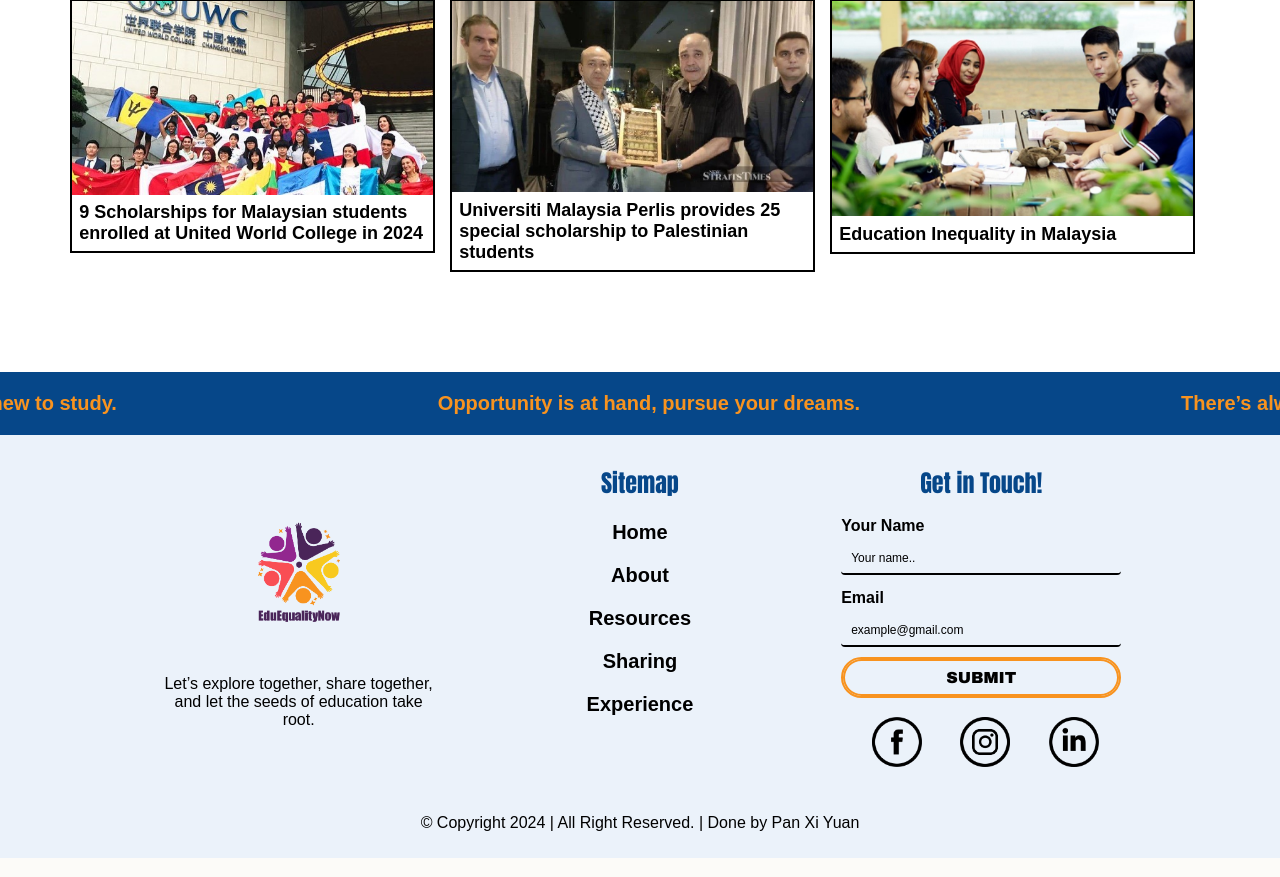
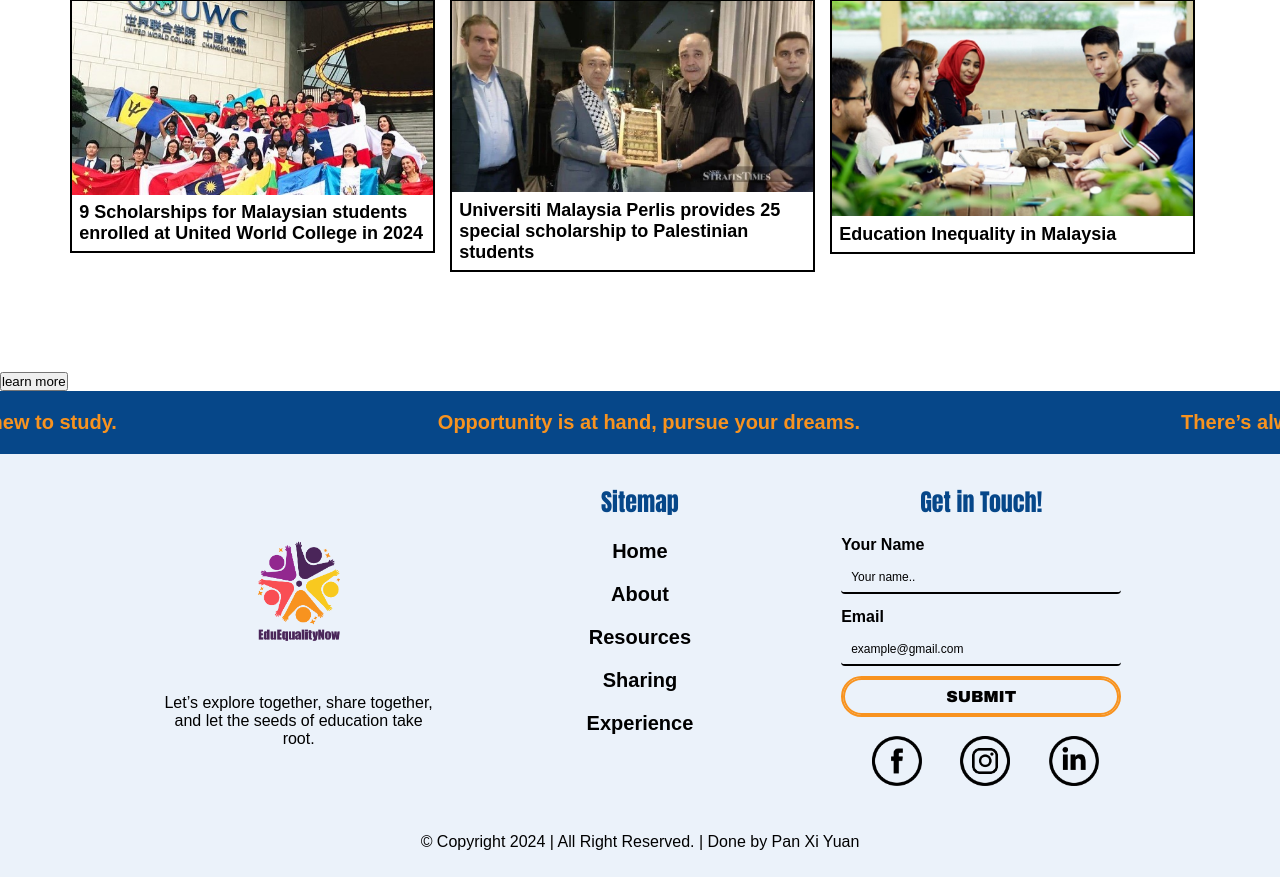
Before and after one commit to xiyuan112/project, a PHP site: page / in a window 1280 px wide. Shown: the part 2921-3798 px from the top of the page. Run offline with PHP 8.4, Linux system fonts and the light colour scheme; some libraries are stand-ins or nearby versions.

Commit message:
Update Index.php

```diff
--- a/Index.php
+++ b/Index.php
@@ -251,6 +251,8 @@
   </div>
 </div>
 
+<button>learn more</button>
+
 <!-- partial -->
   <script src='https://cdnjs.cloudflare.com/ajax/libs/jquery/2.1.3/jquery.min.js'></script>
 <script src='https://cdn.jsdelivr.net/npm/slick-carousel@1.8.1/slick/slick.min.js'></script>
```
